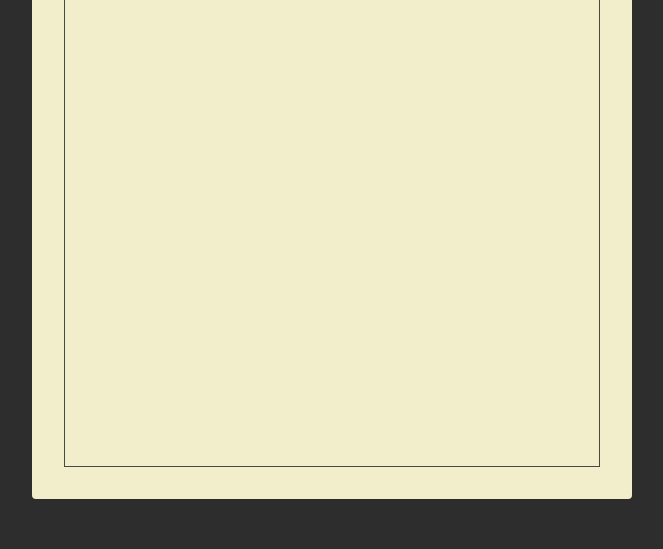
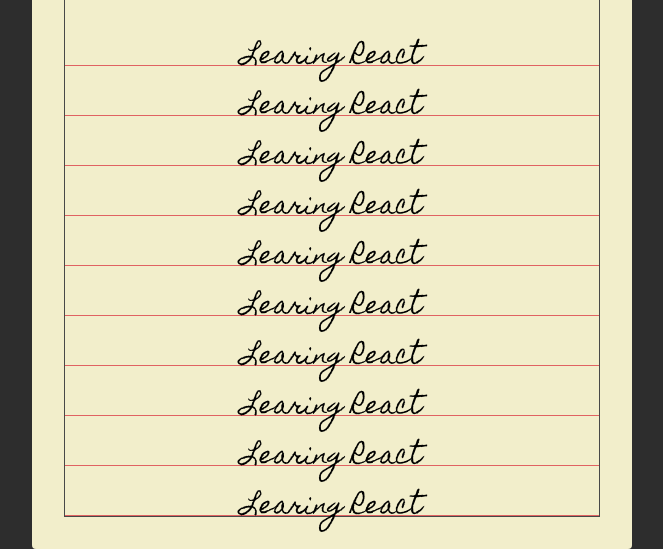
Before and after one commit to allaam/react-course-start, a website: page index.html in a window 1280 px wide. Shown: the part 251-800 px from the top of the page, without its empty margins (308-971 px from the left). Drawn offline with Linux system fonts and the light colour scheme.

Commit message:
todo list section

```diff
--- a/index.html
+++ b/index.html
@@ -17,7 +17,7 @@
     <div class="container">
       <div class="frame">
         <section class="header">
-          <button class="header-btn">Add</button>
+          <button class="header-btn main-black-color">Add</button>
           <div class="header-title">Todo List</div>
           <button class="header-btn main-red-color">Clear</button>
         </section>
@@ -25,8 +25,41 @@
         <section class="add">
           <form class="add-form">
             <input type="text" class="add-input" />
-            <button class="add-btn">Add</button>
+            <button class="add-btn main-black-color">Add</button>
           </form>
+        </section>
+
+        <section class="todos">
+          <div class="todo">
+            <span class="todo-text">Learing React</span>
+          </div>
+          <div class="todo">
+            <span class="todo-text">Learing React</span>
+          </div>
+          <div class="todo">
+            <span class="todo-text">Learing React</span>
+          </div>
+          <div class="todo">
+            <span class="todo-text">Learing React</span>
+          </div>
+          <div class="todo">
+            <span class="todo-text">Learing React</span>
+          </div>
+          <div class="todo">
+            <span class="todo-text">Learing React</span>
+          </div>
+          <div class="todo">
+            <span class="todo-text">Learing React</span>
+          </div>
+          <div class="todo">
+            <span class="todo-text">Learing React</span>
+          </div>
+          <div class="todo">
+            <span class="todo-text">Learing React</span>
+          </div>
+          <div class="todo">
+            <span class="todo-text">Learing React</span>
+          </div>
         </section>
       </div>
     </div>
--- a/style.css
+++ b/style.css
@@ -4,10 +4,15 @@
 
 :root {
   --main-red-color: #e06262;
+  --main-black-color: #484848;
 }
 
 .main-red-color {
   color: var(--main-red-color);
+}
+
+.main-black-color {
+  color: var(--main-black-color);
 }
 
 html {
@@ -34,18 +39,19 @@
 
 .container {
   width: 600px;
-  height: 700px;
+  height: 800px;
   background-color: #f2eecb;
   border-radius: 4px;
   padding: 32px;
 }
 
 .frame {
-  border: 1px solid #484848;
+  border: 1px solid var(--main-black-color);
   height: 100%;
 
   display: flex;
   flex-direction: column;
+  justify-content: space-between;
 }
 
 .header {
@@ -55,6 +61,7 @@
 
 .header-title {
   flex: 1;
+
   text-align: center;
   font-size: 3.6rem;
   font-family: "homemade Apple", sans-serif;
@@ -71,6 +78,14 @@
   background-color: unset;
   border: unset;
   outline: unset;
+}
+
+.header-btn.main-red-color:active {
+  text-shadow: 1px 1px 2px var(--main-red-color);
+}
+
+.header-btn.main-black-color:active {
+  text-shadow: 1px 1px 2px var(--main-black-color);
 }
 
 .add {
@@ -109,3 +124,32 @@
   border: unset;
   outline: unset;
 }
+
+.add-btn.main-black-color:active {
+  text-shadow: 1px 1px 2px var(--main-black-color);
+}
+
+.todos {
+  display: flex;
+  flex-direction: column;
+}
+
+.todo {
+  position: relative;
+
+  flex: 1 0 auto;
+  text-align: center;
+
+  min-height: 34px;
+  margin: 16px 0 0;
+  font-family: "Homemade Apple", sans-serif;
+  font-size: 24px;
+
+  border-bottom: 1px solid var(--main-red-color);
+}
+
+.todo-text {
+  position: absolute;
+  left: 50%;
+  transform: translate(-50%);
+}
```
